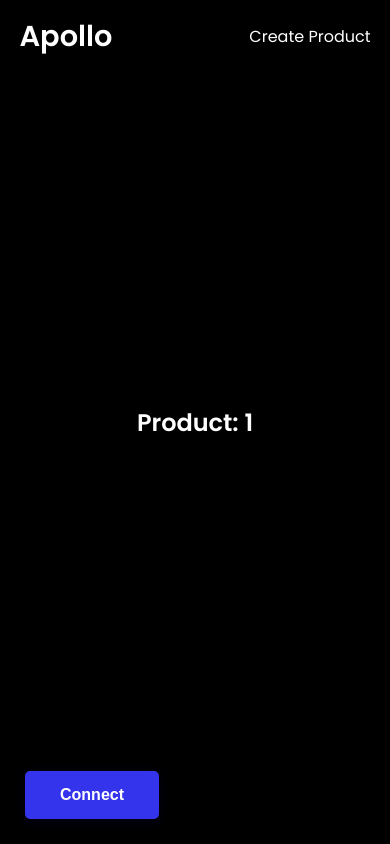
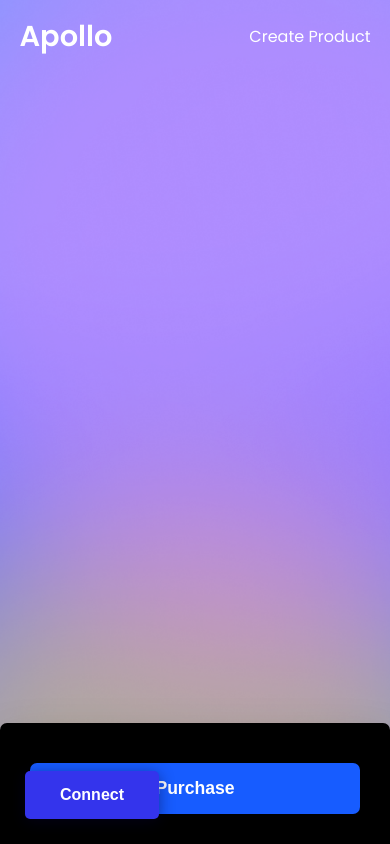
Before and after one commit to FounderCasey/Apollo, a React (Create React App) app in the folder client/: page /p/1 in a window 390 px wide. Built offline with nearby package versions, Linux system fonts and the light colour scheme; what ipfs-http-client would draw is missing.

Commit message:
Updated Product

```diff
--- a/client/src/components/views/Product.js
+++ b/client/src/components/views/Product.js
@@ -35,23 +35,82 @@ function Product() {
     }
   };
 
+  const purchaseProduct = async (id, price) => {
+    try {
+      if (window.ethereum) {
+        console.log("Transaction started");
+        const provider = new ethers.providers.Web3Provider(window.ethereum);
+        const signer = provider.getSigner();
+        const marketplaceContract = new ethers.Contract(
+          marketplaceAddress,
+          marketplaceABI,
+          signer
+        );
+
+        console.log(price);
+        console.log(ethers.utils.formatEther(price));
+
+        const createTx = await marketplaceContract.purchaseProduct(id, {
+          gasLimit: 300000,
+          value: ethers.utils.parseUnits(
+            ethers.utils.formatEther(price),
+            "ether"
+          ),
+        });
+
+        await createTx.wait();
+
+        console.log(
+          "Transaction completed for: " +
+            ethers.utils.formatEther(
+              ethers.utils.parseUnits(price.toString(), "ether")
+            ) +
+            " ETH"
+        );
+      } else {
+        console.log("Ethereum object doesn't exist!");
+      }
+    } catch (error) {
+      console.log(error);
+    }
+  };
+
   useEffect(() => {
     fetchProduct();
   }, []);
 
   return (
     <section id="product">
-      <h1>Product: {id}</h1>
+      <header>
+        <div className="product-container">
           {product && (
             <>
-          <p>{product.name}</p>
-          <p>{ethers.utils.formatEther(product.price)} ETH</p>
-          <p>{product.id.toString()}</p>
+              <div className="product-header">
+                <h2>{product.name}</h2>
                 <p>
                   {product.seller.slice(0, 6)}...{product.seller.slice(-4)}
                 </p>
+              </div>
+              <p className="pricing">
+                {ethers.utils.formatEther(product.price)} ETH
+              </p>
+              <p>
+                Lorem ipsum dolor sit amet, consectetur adipiscing elit. Est,
+                pretium quis commodo lobortis integer amet adipiscing sagittis,
+                etiam. Hendrerit vel dolor, orci facilisi ornare morbi
+                adipiscing.
+              </p>
             </>
           )}
+          <button
+            onClick={() => {
+              purchaseProduct(product.id, product.price);
+            }}
+          >
+            Purchase
+          </button>
+        </div>
+      </header>
     </section>
   );
 }
--- a/client/src/styles/Product.scss
+++ b/client/src/styles/Product.scss
@@ -1,9 +1,116 @@
 #product {
-  height: 100vh;
-  display: flex;
-  justify-content: center;
-  flex-direction: column;
-  align-items: center;
+  header {
+    display: flex;
+    justify-content: center;
+    align-items: center;
+    height: 100vh;
+    overflow: hidden;
+    width: 100%;
+    background-image: url(../assets/blur-bg.png);
+    background-position: center;
+    background-size: 150%;
+    box-sizing: border-box;
+    animation: bgmove 10s ease-in-out infinite;
 
-  color: white;
+    @keyframes bgmove {
+      0% {
+        background-position: left;
+        background-size: 150%;
+      }
+
+      50% {
+        background-position: right;
+        background-size: 200%;
+      }
+
+      100% {
+        background-position: left;
+        background-size: 150%;
+      }
+    }
+
+    .product-container {
+      background-color: #000;
+      color: white;
+      width: 500px;
+      border-radius: 7px;
+      padding: 30px;
+      box-shadow: 0 25px 50px rgba(0, 0, 0, 0.226);
+      .product-header {
+        display: flex;
+        justify-content: space-between;
+        align-items: center;
+        color: white;
+
+        h2 {
+          text-align: left;
+          margin: 0;
+          font-size: 2rem;
+        }
+
+        p {
+          font-weight: 500;
+          margin: 0;
+          font-size: 0.9rem;
+          opacity: 0.25;
+        }
+      }
+
+      .pricing {
+        font-size: 1.2rem;
+        margin: 0;
+      }
+
+      button {
+        background-color: #175cff;
+        margin-top: 10px;
+      }
+    }
+  }
 }
+
+@media only screen and (max-width: 1024px) {
+  #product {
+    header {
+      background-size: cover;
+
+      @keyframes bgmove {
+        0% {
+          background-position: left;
+        }
+
+        50% {
+          background-position: right;
+        }
+
+        100% {
+          background-position: left;
+        }
+      }
+    }
+  }
+}
+
+@media only screen and (max-width: 600px) {
+  #product {
+    header {
+      align-items: flex-end;
+
+      .product-container {
+        border-radius: 7px 7px 0 0;
+
+        .product-header {
+          display: block;
+
+          p {
+            margin: 10px 0;
+          }
+        }
+
+        button {
+          width: 100%;
+        }
+      }
+    }
+  }
+}
```
Lines whose indentation alone changed are shown as unchanged.
